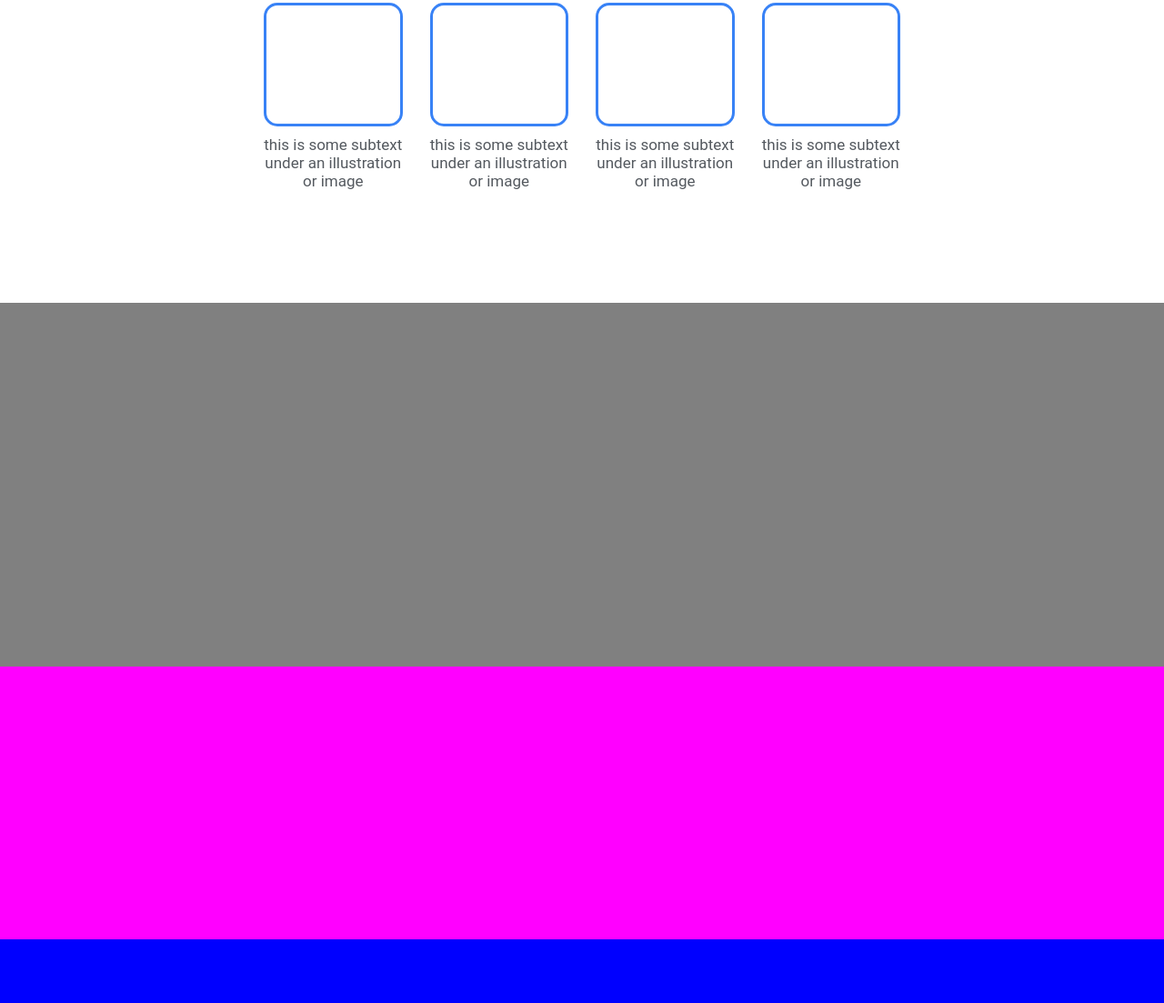
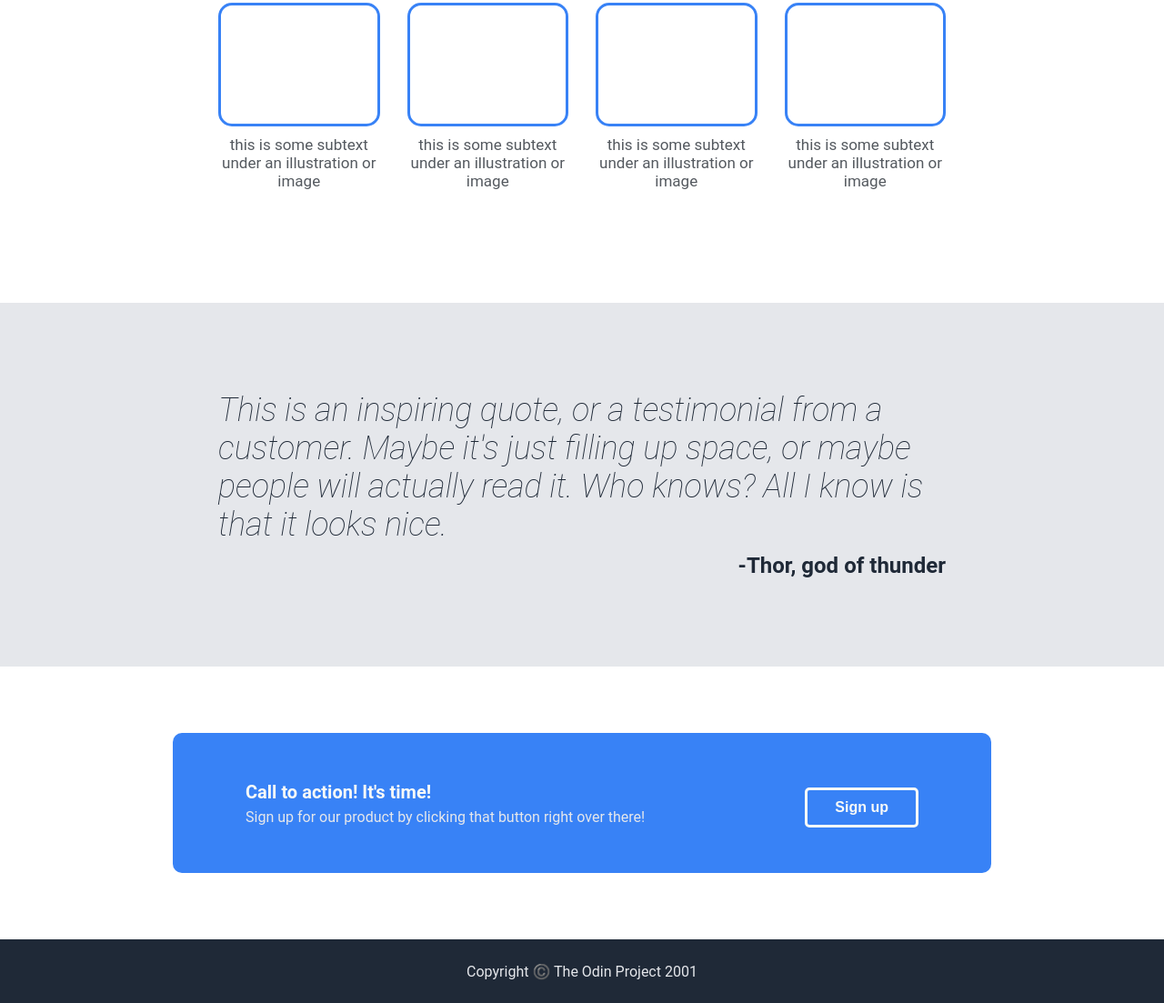
Before and after one commit to justausercoding/landing-page, a plain HTML site: page index.html in a window 1280 px wide. Shown: the part 657-1760 px from the top of the page at 91% size. Drawn offline with Linux system fonts and the light colour scheme.

Commit message:
Add blocks: quote, signup and footer

```diff
--- a/css/styles.css
+++ b/css/styles.css
@@ -1,15 +1,10 @@
-/* BEM naming convention
-Block:
-    card
+/*
+BEM naming convention
+  Block: 'card'
+  Element: 'card__text' or 'card__image'
+  Modifiers (modifies original css / modification to a block): 'card--black'
 
-Element:
-    card__text
-    card__image
-
-Modifiers (modifies original css / modification to a block):
-    card--black
-
-try to not nest - each element should have own class
+Try to nest as little as possible, each element should have its own class
 */
 
 
@@ -29,7 +24,7 @@ try to not nest - each element should have own class
     --color-image-placeholder: #6D747D;
 
     /* width of shown content */
-    --width-content: 800px;
+    --width-content: 900px;
     --padding-content: 0px 8px 0px 8px;
 }
 
@@ -40,7 +35,6 @@ body {
     min-height: 100vh;
     font-family: Roboto;
 }
-
 
 /* HEADER */
 .header {
@@ -122,7 +116,6 @@ body {
     display: flex;
     justify-content: center;
     align-items: center;
-
 }
 
 .hero__box__text h1 {
@@ -188,14 +181,12 @@ body {
     gap: 30px;
 }
 
-
 .info__box__title h2 {
     color: var(--color-fg-dark-pri);
     font-size: 36px;
     font-weight: 900;
 
 }
-
 
 .card {
     /* as flex parent */
@@ -220,20 +211,106 @@ body {
 
 /* QUOTE */
 .quote {
-    background: gray;
+    background: var(--color-bg-grey);
     height: 400px;
+    padding: var(--padding-content);
+    /* as flex parent */
+    display: flex;
+    justify-content: center;
+    align-items: center;
+}
+
+.quote__box {
+    /* as flex child */
+    flex-basis: var(--width-content);
+    /* as flex parent */
+    display: flex;
+    flex-direction: column;
+    justify-content: center;
+}
+
+.quote__box__quote {
+    padding: 0 50px;
+    color: var(--color-fg-dark-pri);
+    font-size: 36px;
+    font-weight: 200;
+    font-style: italic;
+
+}
+
+.quote__box__author {
+    padding: 10px 50px 0 50px;
+    color: var(--color-fg-dark-pri);
+    font-size: 24px;
+    font-weight: 600;
+    text-align: right;
 }
 
 
 /* SIGNUP */
 .signup {
-    background: magenta;
+    background: var(--color-bg-light);
     height: 300px;
+    /* as flex parent */
+    display: flex;
+    justify-content: center;
+    align-items: center;
+
 }
 
+.signup__box {
+    background-color: var(--color-action);
+    border-radius: 10px;
+    /* as flex child */
+    flex-basis: var(--width-content);
+    /* as flex parent */
+    display: flex;
+    justify-content: space-between;
+    align-items: center;
+}
+
+.signup__box__left,
+.signup__box__right {
+    padding: 50px 80px;
+}
+
+.signup__box__left__title {
+    color: var(--color-fg-light-pri);
+    font-size: 20px;
+    font-weight: 600;
+}
+
+.signup__box__left__text {
+    color: var(--color-fg-light-sec);
+    font-size: 16px;
+    font-weight: 400;
+    padding-top: 6px;
+
+}
+
+.signup__box__right__button {
+    background-color: var(--color-action);
+    color: var(--color-fg-light-pri);
+    font-size: 16px;
+    font-weight: 600;
+    border: solid;
+    border-color: var(--color-fg-light-pri);
+    padding: 10px 30px;
+    border-radius: 5px;
+    margin: 10px 0 0 0;
+}
 
 /* FOOTER */
 .footer {
-    background: blue;
+    background: var(--color-bg-dark);
     height: 70px;
+    /* as flex parent */
+    display: flex;
+    justify-content: center;
+    align-items: center;
 }
+
+.footer__text {
+    color: var(--color-fg-light-sec);
+    font-size: 16px;
+}
--- a/index.html
+++ b/index.html
@@ -6,6 +6,7 @@
         <link rel="stylesheet" href="./css/styles.css">
     </head>
     <body>
+
         <!-- HEADER -->
         <div class="header">
             <div class="header__box">
@@ -16,7 +17,6 @@
                     <li><a href="">header link three</a></li>
                 </ul>
             </div>
-
         </div>
 
         <!-- HERO -->
@@ -75,21 +75,34 @@
 
         <!-- QUOTE -->
         <div class="quote">
+            <div class="quote__box">
+                <div class="quote__box__quote">
+                    This is an inspiring quote, or a testimonial from a customer. Maybe it's just filling up space, or maybe people will actually read it. Who knows? All I know is that it looks nice.
+                </div>
+                <div class="quote__box__author">-Thor, god of thunder</div>
+            </div>
 
         </div>
 
         <!-- SIGNUP -->
         <div class="signup">
-
+            <div class="signup__box">
+                <div class="signup__box__left">
+                    <div class="signup__box__left__title">Call to action! It's time!</div>
+                    <div class="signup__box__left__text">Sign up for our product by clicking that button right over there!</div>
+                </div>
+                <div class="signup__box__right">
+                    <button class="signup__box__right__button">Sign up</button>
+                </div>
+            </div>
         </div>
 
         <!-- FOOTER -->
         <div class="footer">
-
+            <div class="footer__text">
+                Copyright ©️ The Odin Project 2001
+            </div>
         </div>
 
-
-
     </body>
-
 </html>
```
